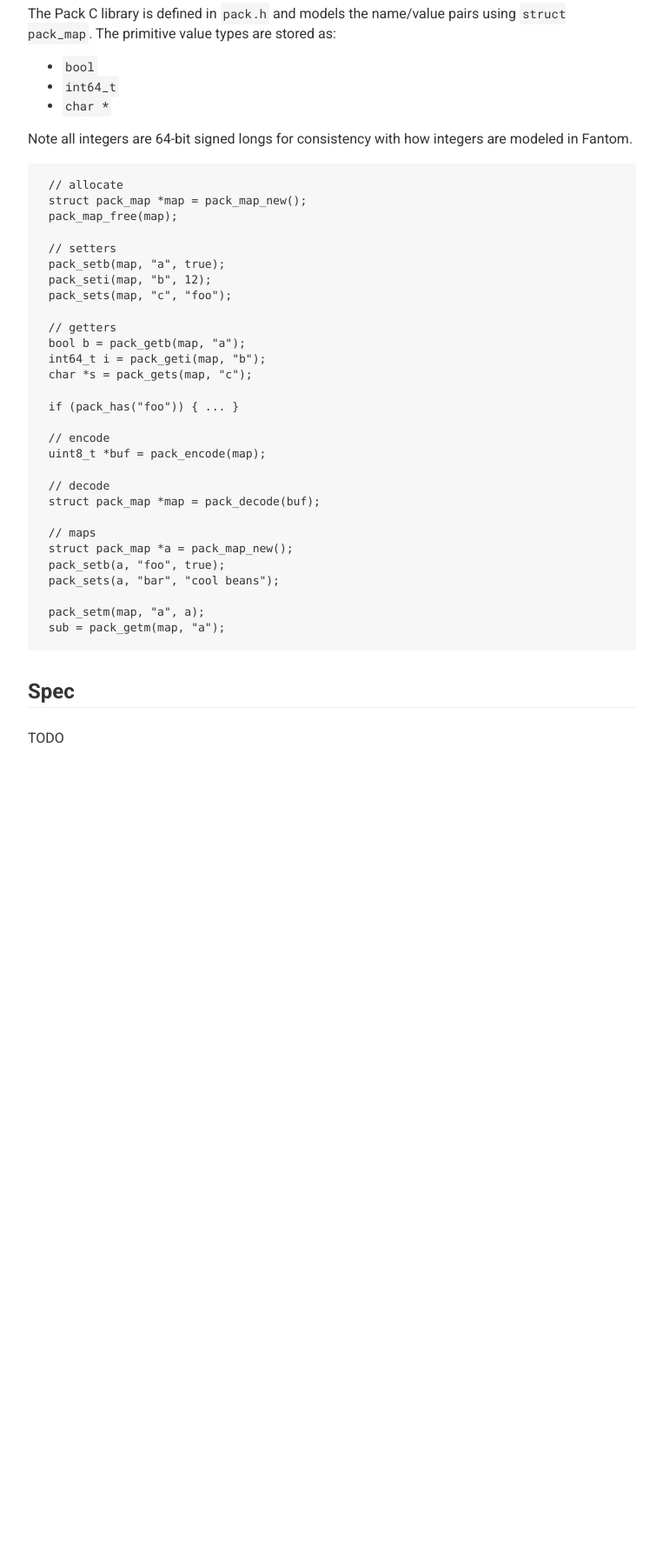
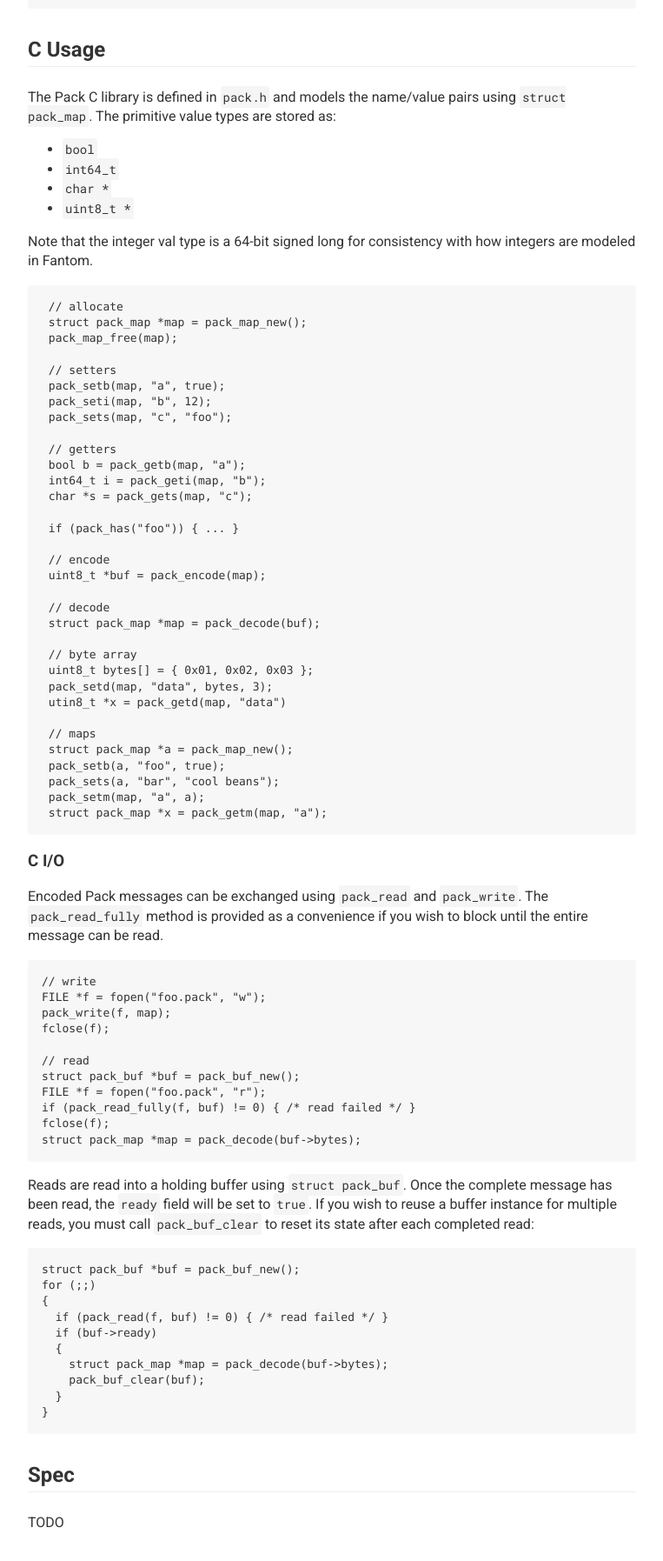
Before and after one commit to studsio/website, a plain HTML site: page doc/Pack.html in a window 1280 px wide. Shown: the part 805-2600 px from the top of the page at 87% size, without its empty margins (388-1151 px from the left). Before the commit the page ends 1714 px from the top, so only its background shows below. Drawn offline with Linux system fonts and the light colour scheme.

Commit message:
Update docs

```diff
--- a/doc/Pack.html
+++ b/doc/Pack.html
@@ -26,6 +26,7 @@
 <li><code>Bool</code></li>
 <li><code>Int</code></li>
 <li><code>Str</code></li>
+<li><code>Buf</code></li>
 </ul>
 <p>Additionally Pack map values can be <code>Obj[]</code> lists and <code>Str:Obj</code> maps of the above primitives.</p>
 <pre><code>// encode
@@ -34,6 +35,10 @@
 
 // decode
 map := Pack.decode(buf)
+
+// byte array
+bytes := Buf().write(0x01).write(0x02).write(0x03)
+map := [&quot;data&quot;:bytes]
 
 // list and maps
 map := [
@@ -46,8 +51,9 @@
 <li><code>bool</code></li>
 <li><code>int64_t</code></li>
 <li><code>char *</code></li>
+<li><code>uint8_t *</code></li>
 </ul>
-<p>Note all integers are 64-bit signed longs for consistency with how integers are modeled in Fantom.</p>
+<p>Note that the integer val type is a 64-bit signed long for consistency with how integers are modeled in Fantom.</p>
 <pre><code> // allocate
  struct pack_map *map = pack_map_new();
  pack_map_free(map);
@@ -70,13 +76,41 @@
  // decode
  struct pack_map *map = pack_decode(buf);
 
+ // byte array
+ uint8_t bytes[] = { 0x01, 0x02, 0x03 };
+ pack_setd(map, &quot;data&quot;, bytes, 3);
+ utin8_t *x = pack_getd(map, &quot;data&quot;)
+
  // maps
  struct pack_map *a = pack_map_new();
  pack_setb(a, &quot;foo&quot;, true);
  pack_sets(a, &quot;bar&quot;, &quot;cool beans&quot;);
+ pack_setm(map, &quot;a&quot;, a);
+ struct pack_map *x = pack_getm(map, &quot;a&quot;);</code></pre>
+<h3 id="c-io">C I/O</h3>
+<p>Encoded Pack messages can be exchanged using <code>pack_read</code> and <code>pack_write</code>. The <code>pack_read_fully</code> method is provided as a convenience if you wish to block until the entire message can be read.</p>
+<pre><code>// write
+FILE *f = fopen(&quot;foo.pack&quot;, &quot;w&quot;);
+pack_write(f, map);
+fclose(f);
 
- pack_setm(map, &quot;a&quot;, a);
- sub = pack_getm(map, &quot;a&quot;);</code></pre>
+// read
+struct pack_buf *buf = pack_buf_new();
+FILE *f = fopen(&quot;foo.pack&quot;, &quot;r&quot;);
+if (pack_read_fully(f, buf) != 0) { /* read failed */ }
+fclose(f);
+struct pack_map *map = pack_decode(buf-&gt;bytes);</code></pre>
+<p>Reads are read into a holding buffer using <code>struct pack_buf</code>. Once the complete message has been read, the <code>ready</code> field will be set to <code>true</code>. If you wish to reuse a buffer instance for multiple reads, you must call <code>pack_buf_clear</code> to reset its state after each completed read:</p>
+<pre><code>struct pack_buf *buf = pack_buf_new();
+for (;;)
+{
+  if (pack_read(f, buf) != 0) { /* read failed */ }
+  if (buf-&gt;ready)
+  {
+    struct pack_map *map = pack_decode(buf-&gt;bytes);
+    pack_buf_clear(buf);
+  }
+}</code></pre>
 <h2 id="spec">Spec</h2>
 <p>TODO</p>
 <aside>
@@ -94,6 +128,7 @@
 <li class='h1'><a href='#pack'>Pack</a></li>
 <li class='h2'><a href='#fantom-usage'>Fantom Usage</a></li>
 <li class='h2'><a href='#c-usage'>C Usage</a></li>
+<li class='h3'><a href='#c-io'>C Io</a></li>
 <li class='h2'><a href='#spec'>Spec</a></li>
 </ul><h3>System</h3><ul>
 <li class='h1'><a href='Systems.html'>Systems</a></li>
```
Also changed, not shown: doc/Uart.html (+7 -0 lines).
